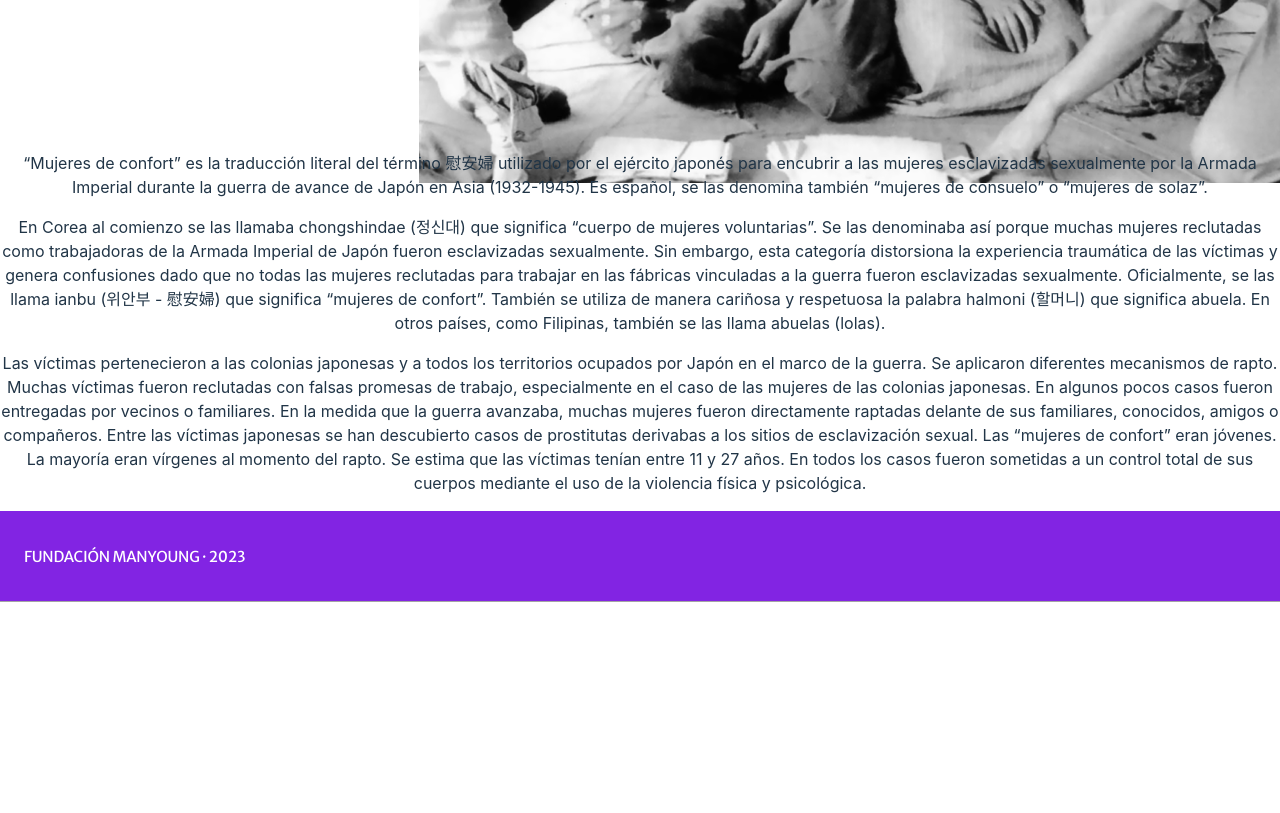
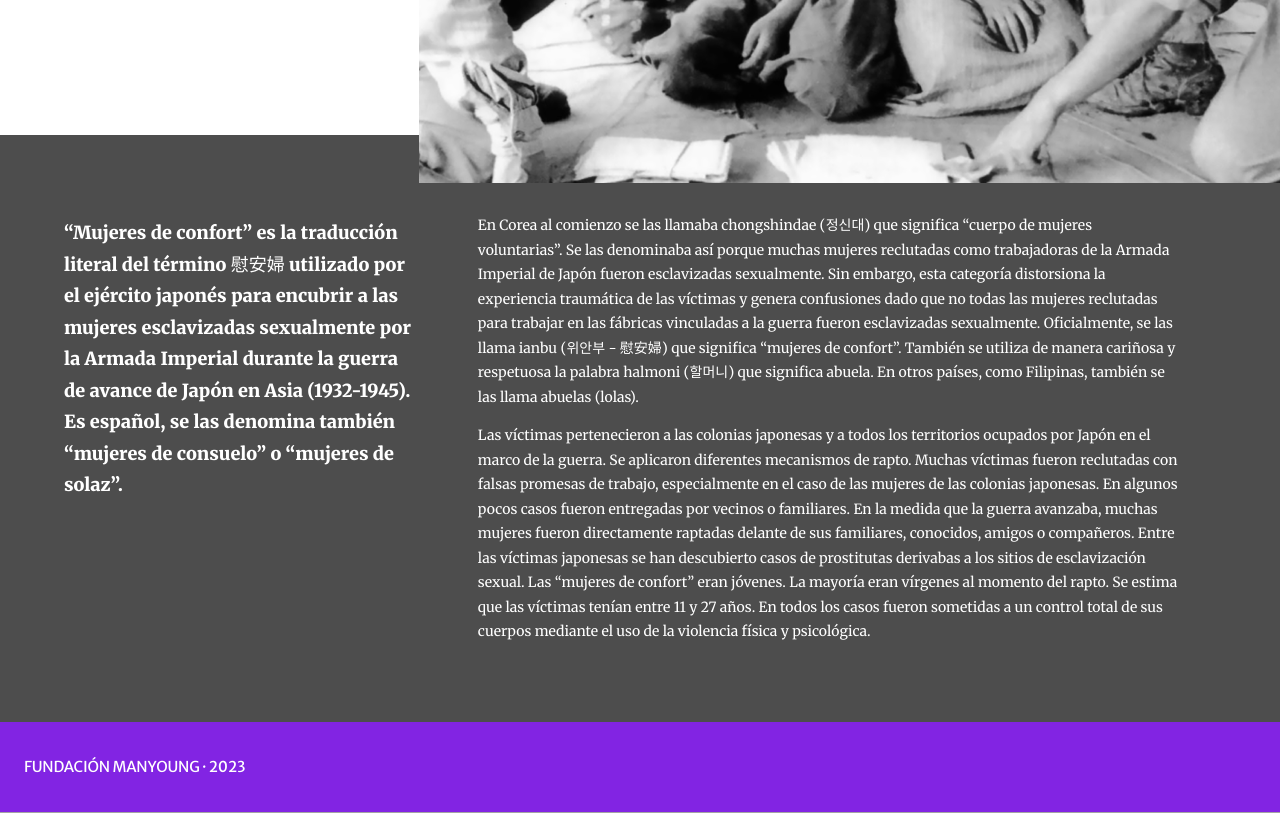
Before and after one commit to AAlejof/WWII-ComfortWomen, a React (Vite) app in the folder client/: page / in a window 1280 px wide. Shown: the part 500-1313 px from the top of the page. Before the commit the page ends 1102 px from the top, so only its background shows below. Built offline with nearby package versions, Linux system fonts and the light colour scheme.

Commit message:
add basic style

```diff
--- a/client/src/components/ComfortWomen/ComfortWomen.module.css
+++ b/client/src/components/ComfortWomen/ComfortWomen.module.css
@@ -74,4 +74,42 @@
         line-height: 175%;
     }
 
+    .descImg {
+        z-index: 1;
+    }
+
+    .infoDiv {
+        background-color: #4D4D4D;
+        width: 100vw;
+    }
+
+    .contentDiv {
+        display: flex;
+        flex-direction: row;
+        padding: 5%;
+        text-align: left;
+    }
+
+    .summaryDiv {
+        width: 33.33%;
+        padding-right: 5vw;
+        color: #FFF;
+        font-family: Merriweather;
+        font-size: 18px;
+        font-style: normal;
+        font-weight: 900;
+        line-height: 175%;
+    }
+
+    .textDiv {
+        width: 66.66%;
+        padding-right: 3vw;
+        font-family: 'Merriweather';
+        color: #FFF;
+        font-size: 14px;
+        font-style: normal;
+        font-weight: 400;
+        line-height: 175%;
+    }
+
 }
```
